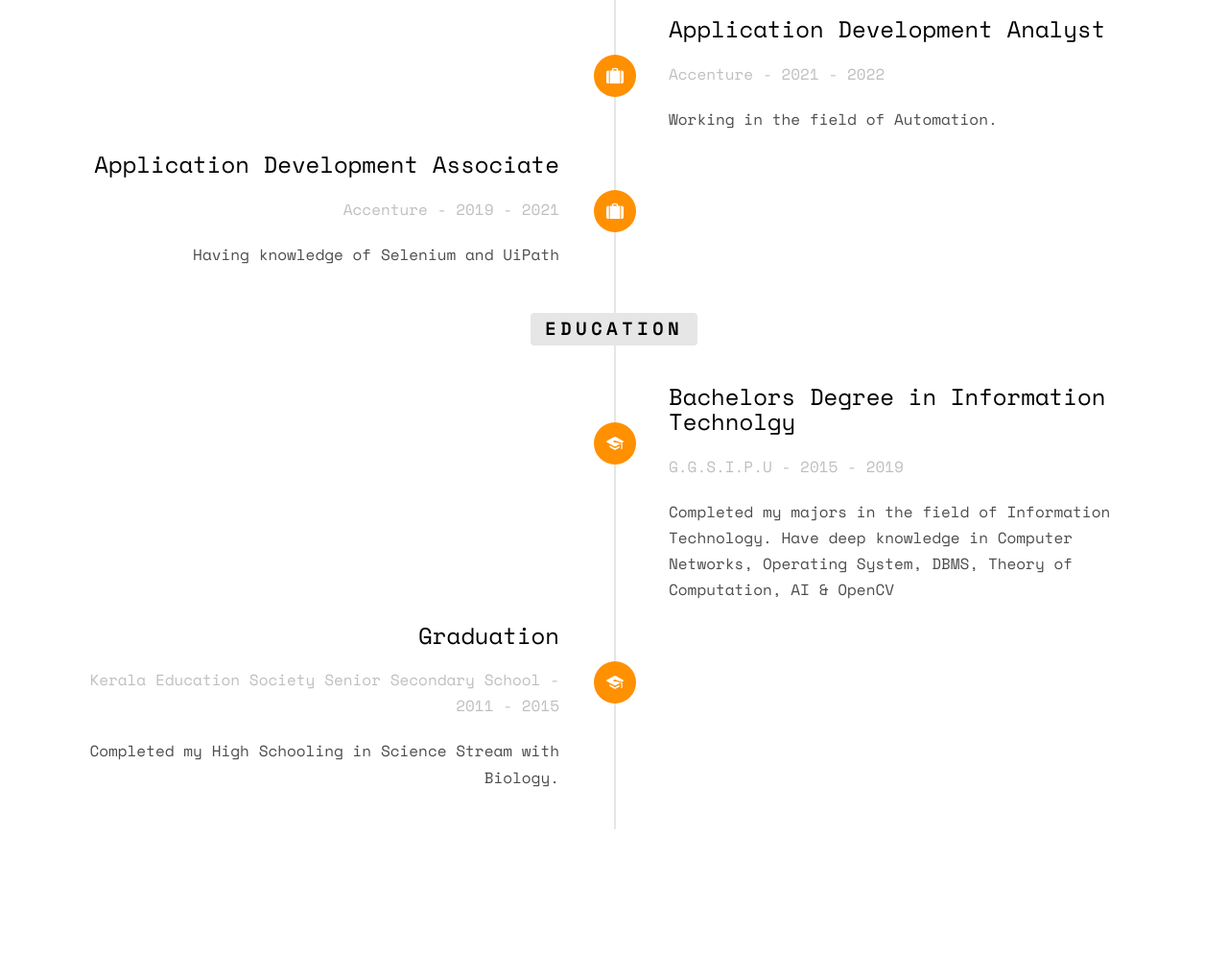
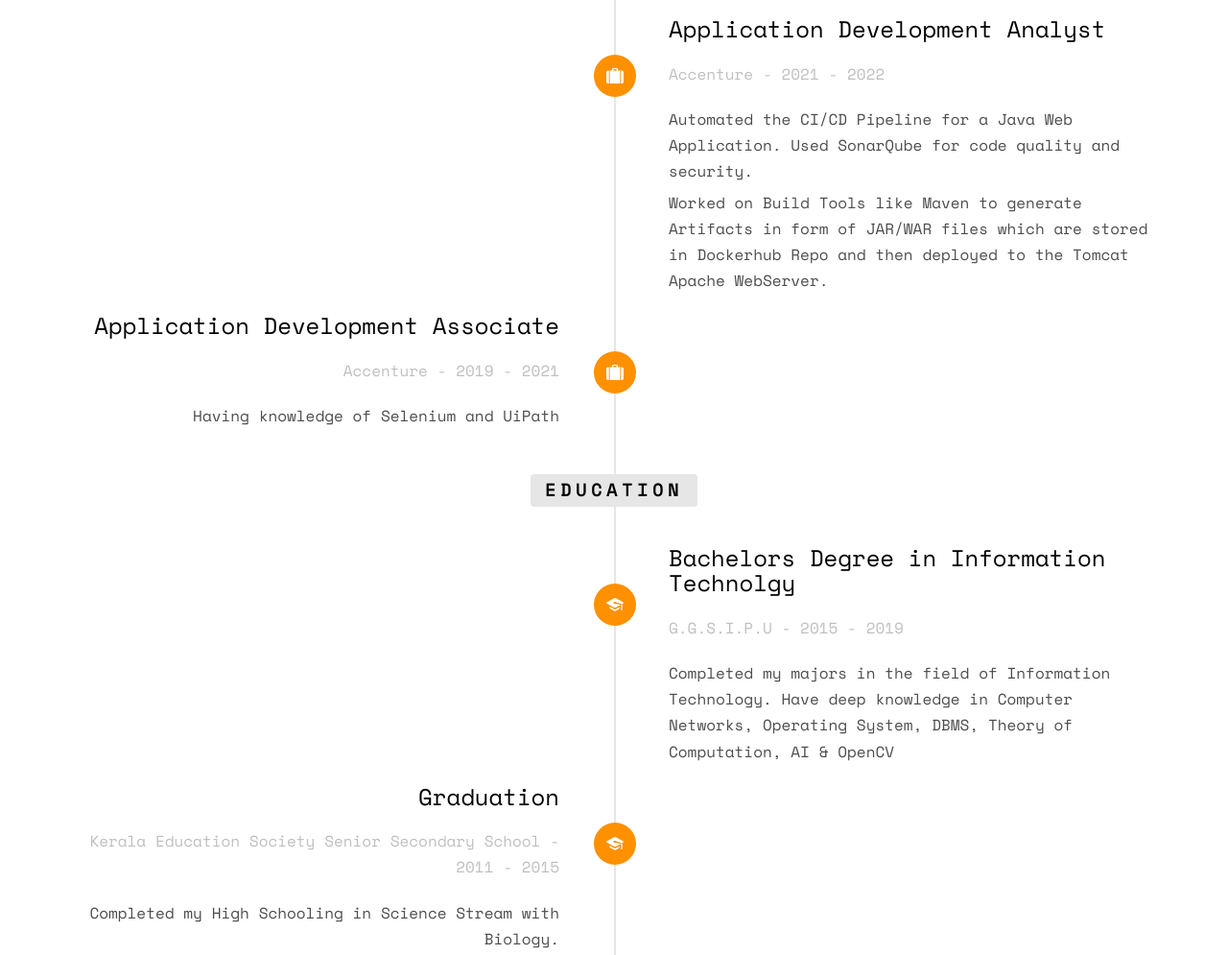
Before and after one commit to RohanRusta21/portfolio, a plain HTML site: page index.html in a window 1280 px wide. Shown: the part 2105-3100 px from the top of the page at 96% size. Drawn offline with nearby package versions, Linux system fonts and the light colour scheme; some packages are replaced by stand-ins of ours; no server answers; files whose address does not match are found by name.

Commit message:
"Accenture SE BIO"

```diff
--- a/index.html
+++ b/index.html
@@ -160,7 +160,12 @@
 									<span class="company">Accenture - 2021 - 2022</span>
 								</div>
 								<div class="timeline-body">
-									<p>Working in the field of Automation.</p>
+									<p>Automated the CI/CD Pipeline for a Java Web Application. Used SonarQube for code quality and
+										security.
+									</p>
+									<p>Worked on Build Tools like Maven to generate Artifacts in form of JAR/WAR files
+									   which are stored in Dockerhub Repo and then deployed to the Tomcat Apache WebServer.
+									</p>
 								</div>
 							</div>
 						</li>
```
